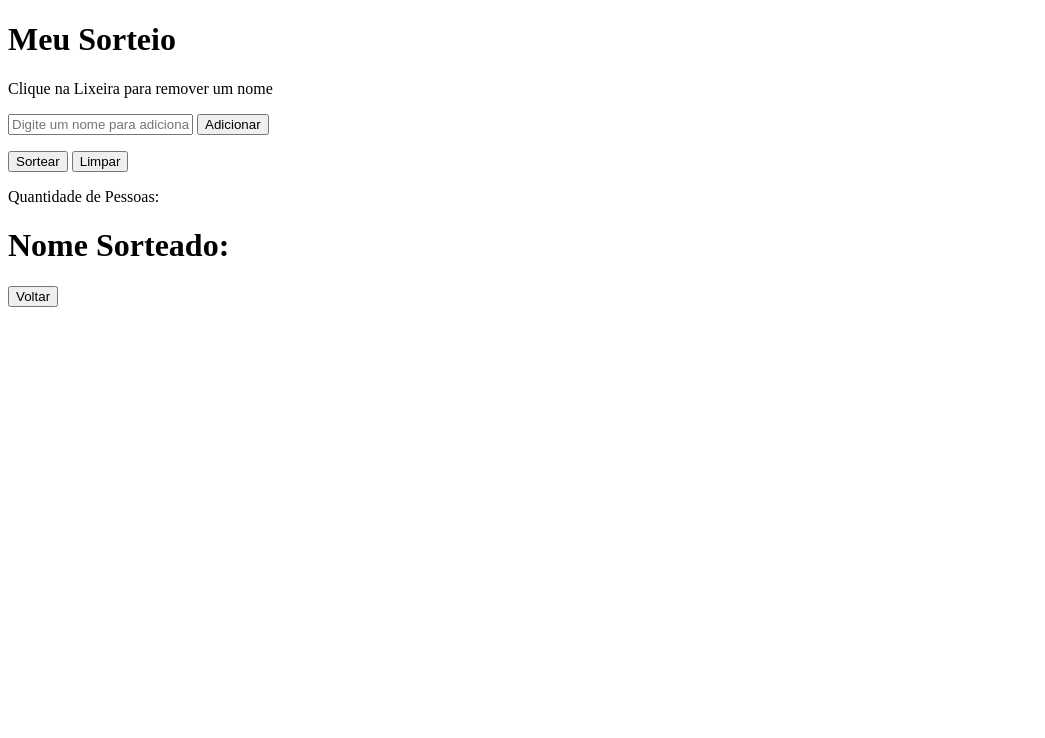
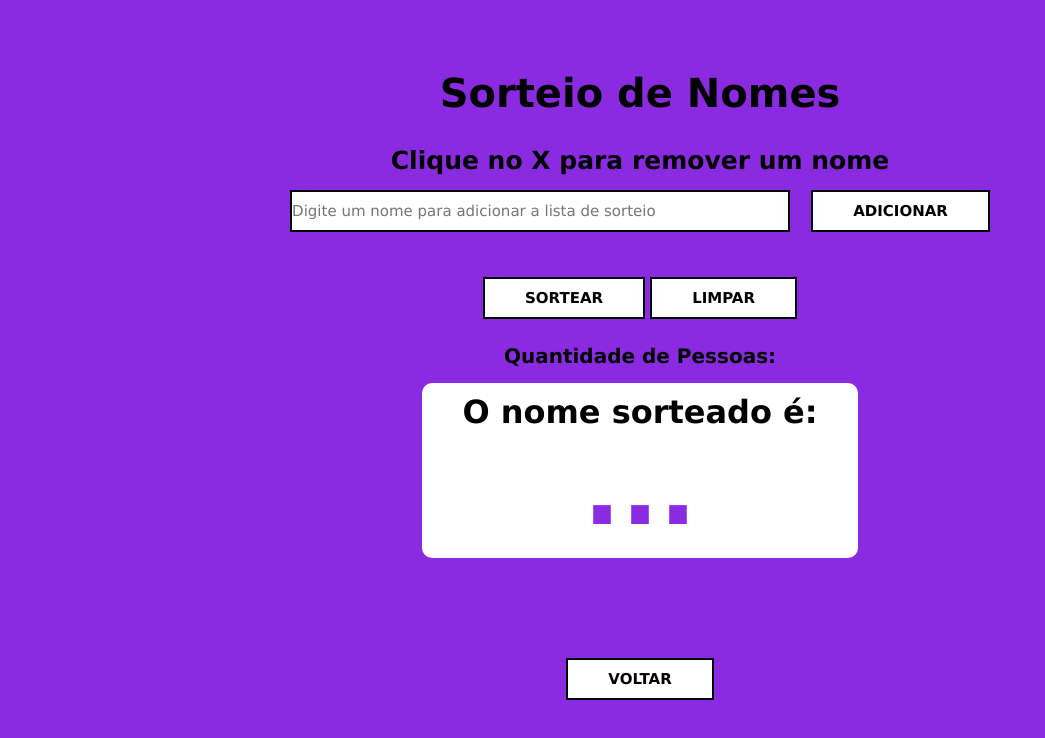
Before and after one commit to Bruno-S-Borges/Projeto-Pagina-de-Sorteio, a plain HTML site: page nomes.html in a window 1280 px wide. Shown: the whole page, without its empty margins (0-1045 px from the left). Drawn offline with Linux system fonts and the light colour scheme.

Commit message:
Adicionado CSS

```diff
--- a/nomes.html
+++ b/nomes.html
@@ -4,36 +4,37 @@
     <meta charset="UTF-8">
     <meta http-equiv="X-UA-Compatible" content="IE=edge">
     <meta name="viewport" content="width=device-width, initial-scale=1.0">
-    <title>Nomes</title>
+    <title>Sorteio de Nomes</title>
+    <link rel="stylesheet" href="stylenomes.css">
 </head>
 <body>
     <div class="container">
 
-        <h1 class="titulo">Meu Sorteio</h1>
+        <h1 class="titulo">Sorteio de Nomes</h1>
 
-        <p>Clique na Lixeira para remover um nome</p>
+        <p class="texto1">Clique no <strong>X</strong> para remover um nome</p>
 
         <div id="input">
-            <input type="text" name="" placeholder="Digite um nome para adicionar a lista de sorteio">
-            <button onclick="adicionar()">Adicionar</button>
+            <input type="text" id="nomes" placeholder="Digite um nome para adicionar a lista de sorteio">
+            <button class="botoes" onclick="adicionar()">Adicionar</button>
         </div>
 
         <div class="lista">
             <ul></ul>
         </div>
 
-        <div class="botoes">
-            <button onclick="sortear()">Sortear</button>
-            <button onclick="limpar()">Limpar</button>
+        <div class="botoesNome">
+            <button class="botoes" onclick="sortear()">Sortear</button>
+            <button class="botoes" onclick="limpar()">Limpar</button>
         </div>
 
         <p>Quantidade de Pessoas: <span id="quant"></span></p>
 
         <div id="nomesorteado">
-            <h1>Nome Sorteado: <span id="sorteado"></span></h1>
+            <h1>O nome sorteado é:<br><span id="sorteado">...</span></h1>
         </div>
 
-        <a href="index.html"><button class="voltar">Voltar</button></a>
+        <a href="index.html"><button class="botoes">Voltar</button></a>
 
     </div>
 
--- a/scriptnomes.js
+++ b/scriptnomes.js
@@ -53,6 +53,8 @@ function deletaNome(pos){
 
 function limpar(){
     pessoas.splice(0, pessoas.length);
+    document.getElementById("quant").innerHTML = 0
+    document.getElementById("sorteado").innerHTML = "..."
 
     mostraNomes()
 }
--- a/scriptnumeros.js
+++ b/scriptnumeros.js
@@ -16,4 +16,5 @@ function sortearNumero(){
 function limparNumero(){
     elementoInputMax.value = ''
     elementoInputMin.value = ''
+    document.getElementById("nsorteado").innerHTML = "..."
 }
--- /dev/null
+++ b/styleindex.css
@@ -0,0 +1,60 @@
+*{
+    margin: 0;
+    padding: 0;
+    border: none;
+    box-sizing: border-box;
+    font-family: Verdana, Geneva, Tahoma, sans-serif;
+    outline: none;
+}
+
+body{
+    background-color: blueviolet;
+}
+
+.containerIndex{
+    display: flex;
+    flex-direction: column;
+    text-align: center;
+    max-width: 600px; /*Largura 600px */
+    border-radius: 10px;
+    margin: auto;
+    margin-top: 70px;
+}
+
+.titulo{
+    font-weight: bold; /*Deixar em Negrito*/
+    margin-bottom: 150px;
+    font-size: 40px;
+}
+
+.texto1{
+    font-size: 25px;
+    margin-bottom: 150px;
+    font-weight: bold;
+}
+
+.botoes{
+  color: black;
+  font-size: 15px;
+  font-family: "Verdana";
+  font-weight: bold ;
+  text-decoration: none;
+  margin: 30px 0;
+  border: 2px solid black;
+  padding: 20px 70px;
+  text-transform: uppercase;
+  cursor: pointer;
+  background-color: white;
+}
+
+.botoes:hover{
+    background-color: blueviolet;
+    color: white;
+
+}
+
+.botoesIndex{
+    display: inline-block;
+    background-color: white;
+    border-radius: 15px;
+}
--- /dev/null
+++ b/stylenomes.css
@@ -0,0 +1,115 @@
+*{
+    margin: 0;
+    padding: 0;
+    border: none;
+    box-sizing: border-box;
+    font-family: Verdana, Geneva, Tahoma, sans-serif;
+    outline: none;
+}
+body{
+    background-color: blueviolet;
+}
+
+.container{
+    display: flex;
+    text-align: center;
+    max-width: 1000px;
+    border-radius: 10px;
+    margin: auto;
+    flex-direction: column;
+    margin-top: 70px;
+}
+
+.titulo{
+    font-weight: bold;
+    margin-bottom: 30px;
+    font-size: 40px;
+}
+
+.texto1{
+    font-size: 25px;
+}
+
+.input{
+    width: 70%;
+    margin: auto;
+    display: flex;
+    justify-content: space-between;
+}
+
+#nomes{
+    margin-right: 16px;
+    font-size: 15px;
+    width: 50%;
+    border: 2px solid black;
+    padding: 10px 0px;
+}
+
+.botoes{
+    color: black;
+    font-size: 15px;
+    font-family: "Verdana";
+    font-weight: bold ;
+    text-decoration: none;
+    border: 2px solid black;
+    padding: 10px 40px;
+    text-transform: uppercase;
+    cursor: pointer;
+    background-color: white;
+  }
+
+.botoes:hover{
+    background-color: blueviolet;
+    color: white;
+  }
+
+.botoesNome{
+    margin-bottom: 25px;
+}
+
+.lista{
+    margin: auto;
+    margin-top: 15px;
+    width: 70%;
+}
+
+ul{
+    margin-top: 15px;
+    margin-bottom: 30px;
+}
+
+li{
+    list-style: none;
+    display: flex;
+    justify-content: space-between;
+    border-bottom: 1px solid black;
+    margin-bottom: 5px;
+    font-size: 24px;
+}
+a{
+    text-decoration: none;
+    color: red;
+    cursor: pointer;
+}
+
+p{
+    font-size: 20px;
+    font-weight: bold;
+    margin-bottom: 15px;
+}
+
+#sorteado{
+    margin-top: 10px;
+    margin-bottom: 30px;
+    font-size: 100px;
+    color: blueviolet;
+}
+
+#nomesorteado{
+    background-color: white;
+    border-radius: 10px;
+    max-width: 70%;
+    margin: auto;
+    margin-bottom: 100px;
+    padding: 10px 40px;
+}
--- /dev/null
+++ b/stylenumeros.css
@@ -0,0 +1,92 @@
+*{
+    margin: 0;
+    padding: 0;
+    border: none;
+    box-sizing: border-box;
+    font-family: Verdana, Geneva, Tahoma, sans-serif;
+    outline: none;
+}
+body{
+    background-color: blueviolet;
+}
+
+.container{
+    display: flex;
+    text-align: center;
+    max-width: 1000px;
+    border-radius: 10px;
+    margin: auto;
+    flex-direction: column;
+    margin-top: 70px;
+}
+
+.titulo{
+    font-weight: bold;
+    margin-bottom: 30px;
+    font-size: 40px;
+}
+
+.texto1{
+    font-size: 25px;
+    margin-bottom: 20px;
+    font-weight: bold;
+}
+
+.input{
+    width: 100%;
+    margin: auto;
+    display: block;
+    text-align: center;
+    margin-bottom: 20px;
+}
+
+#min, #max {
+    text-align: center;
+    margin-right: 16px;
+    font-size: 25px;
+    width: 25%;
+    border: 2px solid black;
+    margin: 10px;
+}
+
+#min, #max::placeholder{
+    padding-left: 10px;
+}
+
+.botoes{
+    color: black;
+    font-size: 15px;
+    font-family: "Verdana";
+    font-weight: bold ;
+    text-decoration: none;
+    border: 2px solid black;
+    padding: 10px 40px;
+    text-transform: uppercase;
+    cursor: pointer;
+    background-color: white;
+  }
+
+.botoes:hover{
+    background-color: blueviolet;
+    color: white;
+  }
+
+.botoesNumeros{
+    margin-bottom: 50px;
+}
+
+#nsorteado{
+    margin-top: 10px;
+    margin-bottom: 30px;
+    font-size: 100px;
+    color: blueviolet;
+}
+
+#numerosorteado{
+    background-color: white;
+    border-radius: 10px;
+    max-width: 70%;
+    margin: auto;
+    margin-bottom: 100px;
+    padding: 10px 40px;
+}
```
Also changed, not shown: index.html (+13 -5 lines), numeros.html (+14 -11 lines).
